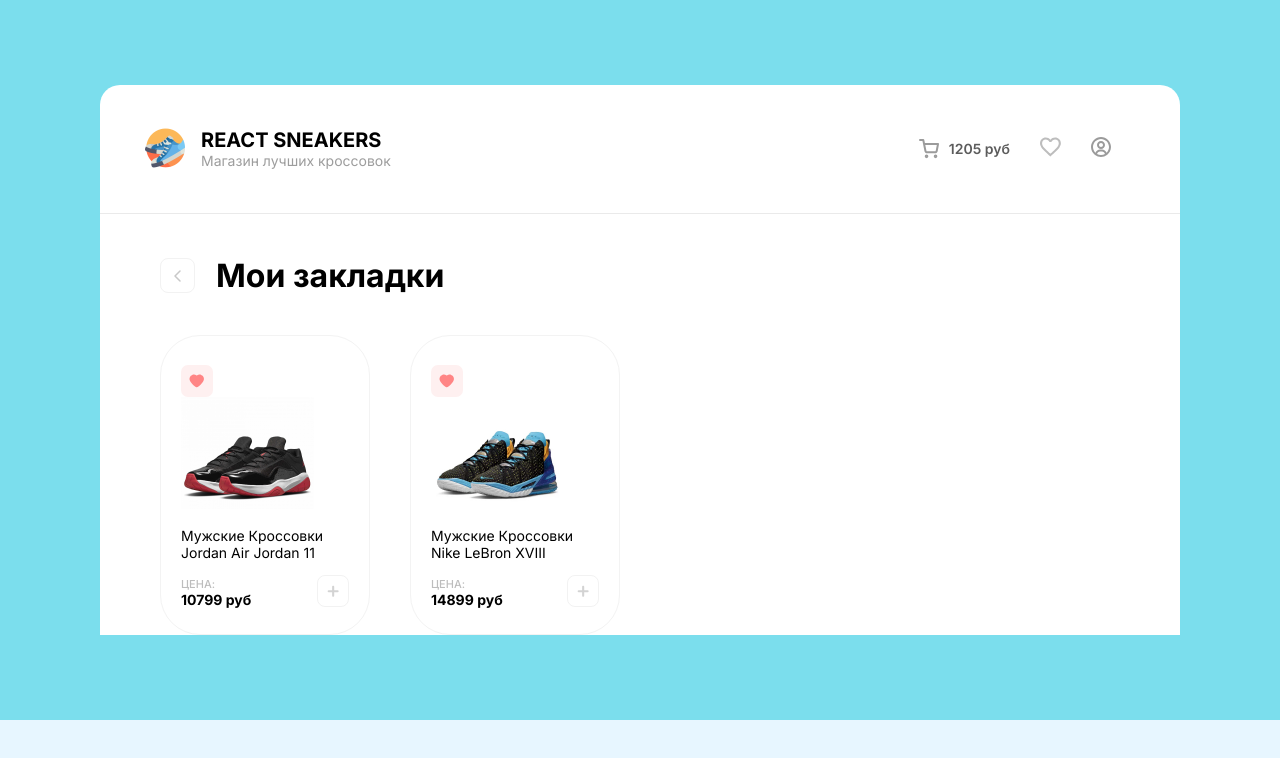
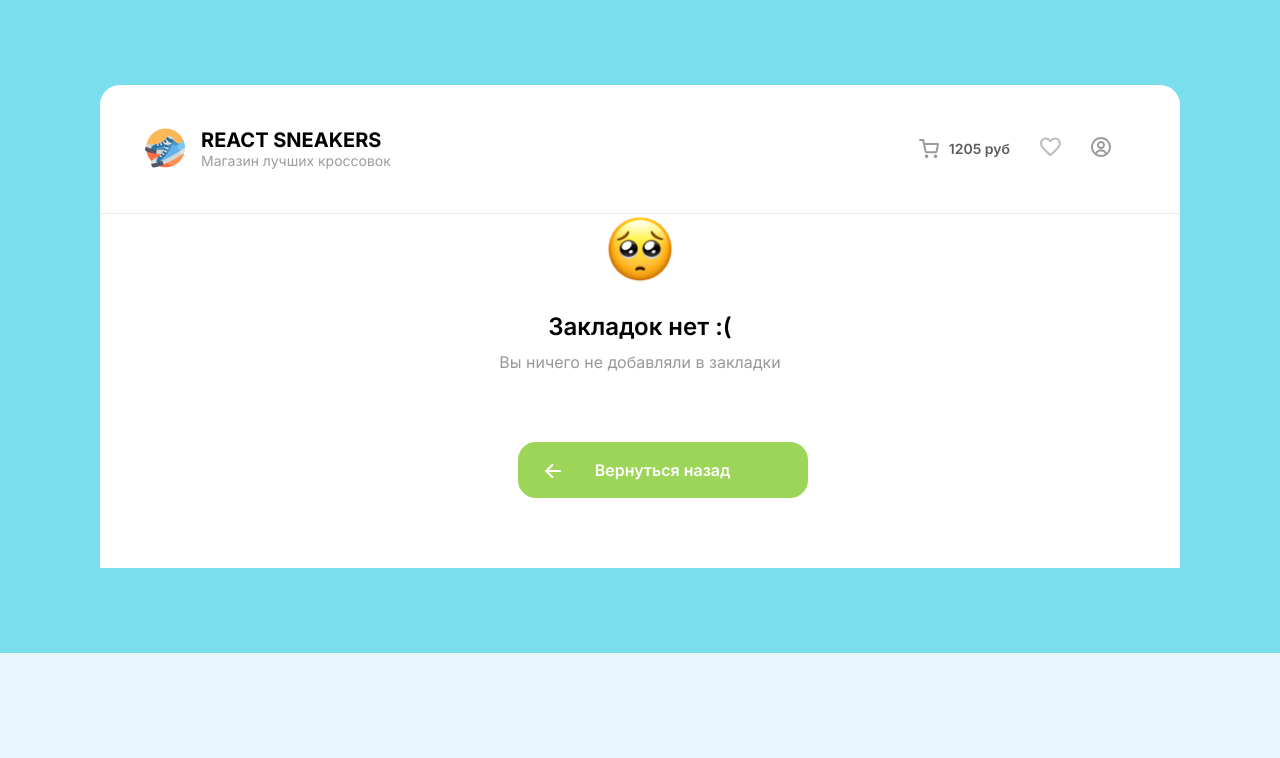
Before and after one commit to AlexandrSimanskii/sneakers, a React (Create React App) app: page /favorites in a window 1280 px wide. Shown: the top 758 px of the page. Built offline with nearby package versions, Linux system fonts and the light colour scheme; data requests are answered from the project's data file.

Commit message:
попытаюсь слить функцию корзины

```diff
--- a/db.json
+++ b/db.json
@@ -26,20 +26,7 @@
     }
   ],
   "purchases": [],
-  "favorite": [
-    {
-      "id": 7,
-      "img": "images/img/image 7.jpg",
-      "model": "Мужские Кроссовки Jordan Air Jordan 11",
-      "prise": 10799
-    },
-    {
-      "id": 8,
-      "img": "images/img/image 8.jpg",
-      "model": "Мужские Кроссовки Nike LeBron XVIII",
-      "prise": 14899
-    }
-  ],
+  "favorite": [],
   "products": [
     {
       "id": 1,
--- a/src/component/Card/Card.jsx
+++ b/src/component/Card/Card.jsx
@@ -9,7 +9,7 @@
   item,
   favoritItem,
   setFavoritItem,
-  added
+  added,
 }) => {
   const [productLiked, setProductLiked] = useState(false);
   const [isAdded, setIsAdded] = useState(added);
@@ -24,44 +24,40 @@
     // setIsAdded((prev) => !prev);
 
     if (!isAdded && !isInBasket.some((d) => d.id === item.id)) {
-    setIsInBasket((prev) => [...prev, item]);
+      setIsInBasket((prev) => [...prev, item]);
 
-    axios.post("http://localhost:3004/basket", item);
+      axios.post("http://localhost:3004/basket", item);
     }
   };
 
-  const addInFavorite = (item) => {
-    // if (!favoritItem.some((obj) => obj.id === item.id)) {
+  const addDeleteFavorite = () => {
+    setProductLiked((prev) => !prev);
+
+    if (productLiked) {
+      if (favoritItem.some((obj) => obj.id === item.id)) {
+      }
+      try {
+        axios.delete(`http://localhost:3004/favorite/${item.id}`);
+      } catch (error) {
+        console.log("err");
+      }
+    } else {
       try {
         axios.post("http://localhost:3004/favorite", item);
       } catch (error) {
         console.log("error");
       }
-    // }
+    }
   };
 
-  const deliteFromFavorite = (item) => {
 
-    if (favoritItem.some((obj) => obj.id === item.id)) {
-    }
-    try {
-      axios.delete(`http://localhost:3004/favorite/${item.id}`);
-      // setFavoritItem((prev) =>
-      //   prev.filter((item) => item.id !== favoritItem.id)
-      // );
-    } catch (error) {
-      console.log("err");
-    }
-  };
-  console.log(deleteFromBasket);
   return (
     <div>
       <div key={item.id} className="content__card">
         <div className="content__card-top">
           <img
             onClick={() => {
-              !productLiked ? addInFavorite(item) : deliteFromFavorite(item);
-              setProductLiked((prev) => !prev);
+              addDeleteFavorite();
             }}
             className="content__card-heart"
             src={
```
